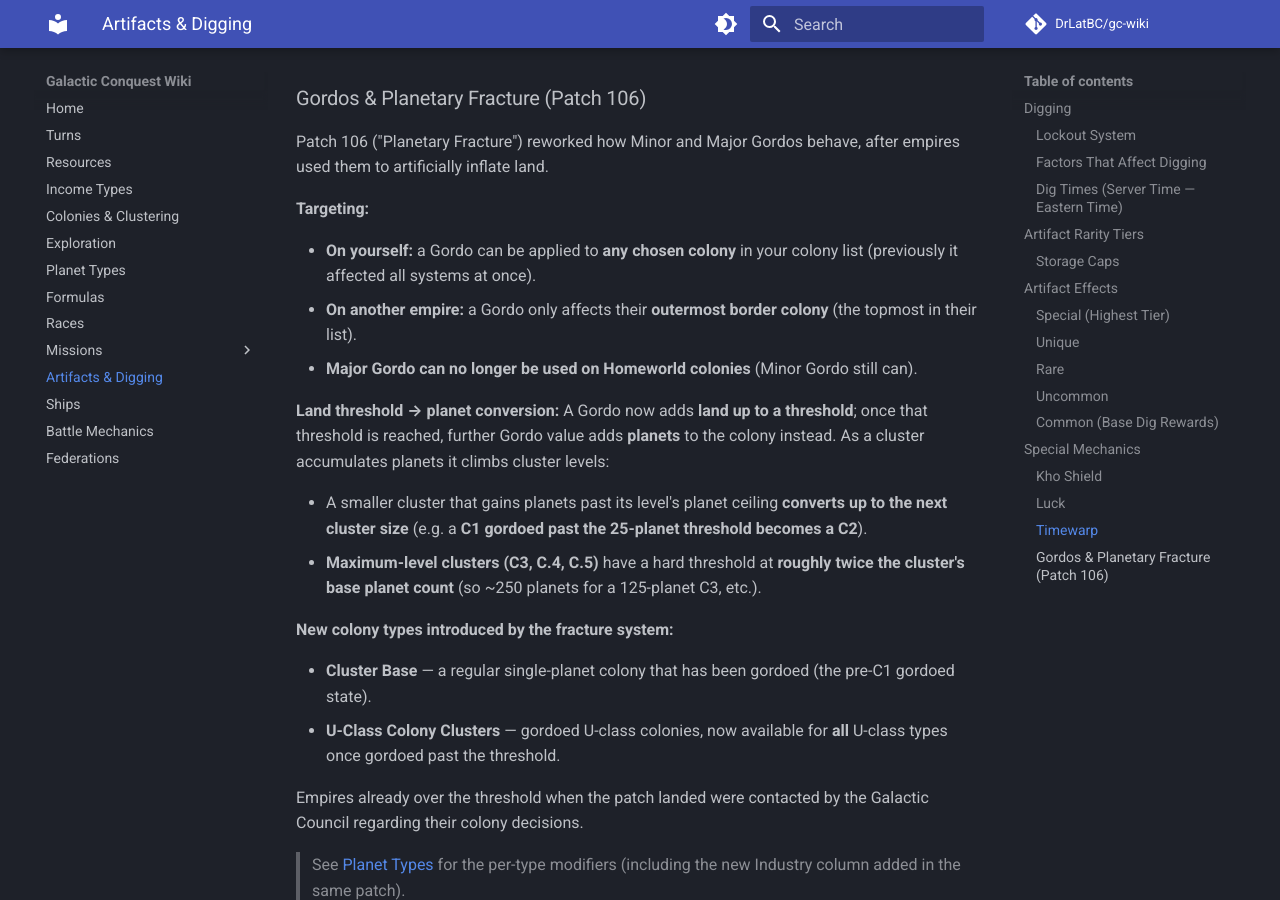
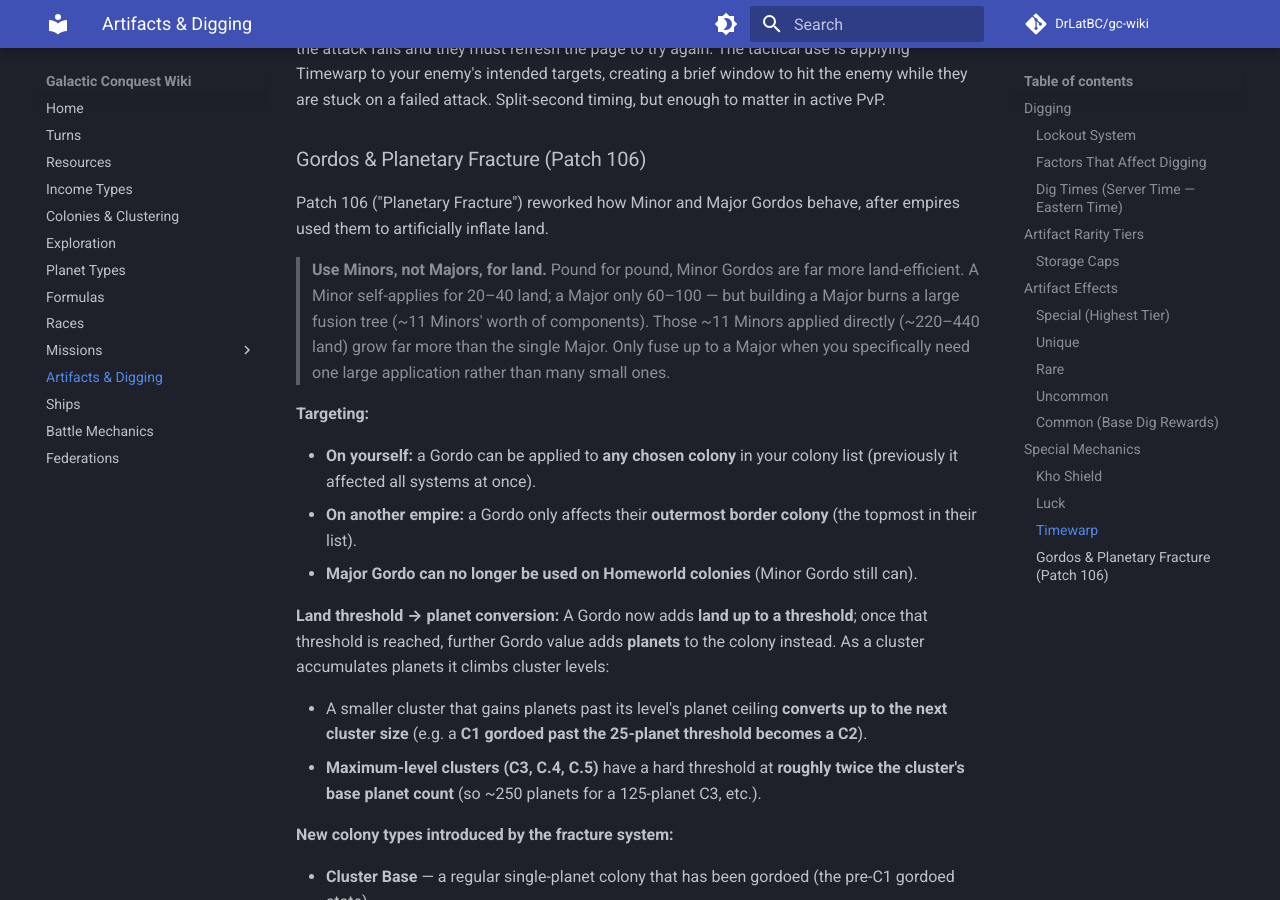
Before and after one commit to DrLatBC/gc-wiki, an MkDocs documentation site: the page built from docs/artifacts.md, in a window 1280 px wide and 900 px high, scrolled down 9146 px. Built offline with MkDocs 1.6.1 and Material for MkDocs 9.7.7, drawn with Linux system fonts in a browser that asks for light colours; comment, search, counter and statistics services are not loaded; some of the changed text lies outside the part shown.

Commit message:
Correct Gordo land values from live source + add Minor-vs-Major efficiency note
- Minor Gordo: replace fabricated "avg ~200" with source-exact 20-40 land/use
- Major Gordo: add 60-100 land/use (randrange(60,100) in live s_com_market_use.cfm)
- Gordos & Planetary Fracture: note Minors are far more land-efficient than
  Majors (~11 Minors' inputs = ~220-440 land vs one Major's 60-100)

Co-Authored-By: Claude Opus 4.8 <noreply@anthropic.com>

```diff
--- a/docs/artifacts.md
+++ b/docs/artifacts.md
@@ -112,7 +112,7 @@ The cap is **per-tier**, not per-artifact-type — your total Commons across all
 | Grand Producto | -30% Consumer Goods | Regalo, Major Alimento, Minor Alimento, Regalo, Major Alimento |
 | Grand Requerido | -30% Raw Material | Major Gordo, Persiana, Major Tierra, Major Cosecha, Major Barrera |
 | Grand Tierra | -25% Ore | Major Alimento, Major Tierra, Major Cosecha, Persiana, Major Gordo |
-| Major Gordo | +Land/Planets on one colony — self: **any chosen colony**; enemy: their **outermost border colony**. **Cannot target Homeworlds** (Patch 106). | Big Time Capsule, Major Cosecha, Major Alimento, Major Afortunado, Big Time Capsule |
+| Major Gordo | +Land/Planets on one colony (60–100 land per use) — self: **any chosen colony**; enemy: their **outermost border colony**. **Cannot target Homeworlds** (Patch 106). | Big Time Capsule, Major Cosecha, Major Alimento, Major Afortunado, Big Time Capsule |
 | Planetary Core | +Planets on a colony (200–2,500, avg ~1,200) | **No fusion recipe (Patch 106)** — obtained via special means only |
 
 ### Unique
@@ -130,7 +130,7 @@ The cap is **per-tier**, not per-artifact-type — your total Commons across all
 | Major Tierra | -1,250 to 5,000 Ore | Minor Cosecha, Minor Tierra, Minor Tierra, Minor Cosecha, Minor Tierra |
 | Minor Afortunado | +20 Luck (Time-Based) | Minor Requerido, Major Suerte, Minor Suerte, Minor Gente, Minor Suerte |
 | Minor Estructura | -200 Assigned Infrastructure on ALL Systems | Minor Gente, Minor Requerido, Small Time Capsule, Minor Cosecha, Minor Alimento |
-| Minor Gordo | +Land/Planets on one colony — self: any chosen colony; enemy: their outermost border colony (avg ~200) | Minor Cosecha, Minor Cosecha, Minor Tierra, Minor Alimento, Minor Gente |
+| Minor Gordo | +Land/Planets on one colony (20–40 land per use) — self: any chosen colony; enemy: their outermost border colony | Minor Cosecha, Minor Cosecha, Minor Tierra, Minor Alimento, Minor Gente |
 | Persiana | +10 Timewarp | Minor Requerido, Small Time Capsule, Minor Gente, Small Time Capsule, Minor Alimento |
 | Regalo | +1 to 10 of a Random Artifact | Minor Gordo, Garnet Dinero, Traicione, Minor Alimento, Minor Cosecha |
 
@@ -208,6 +208,8 @@ Applied via Persiana. Gives the target a small chance to "miss" when they attemp
 
 Patch 106 ("Planetary Fracture") reworked how Minor and Major Gordos behave, after empires used them to artificially inflate land.
 
+> **Use Minors, not Majors, for land.** Pound for pound, Minor Gordos are far more land-efficient. A Minor self-applies for 20–40 land; a Major only 60–100 — but building a Major burns a large fusion tree (~11 Minors' worth of components). Those ~11 Minors applied directly (~220–440 land) grow far more than the single Major. Only fuse up to a Major when you specifically need one large application rather than many small ones.
+
 **Targeting:**
 
 - **On yourself:** a Gordo can be applied to **any chosen colony** in your colony list (previously it affected all systems at once).
```
